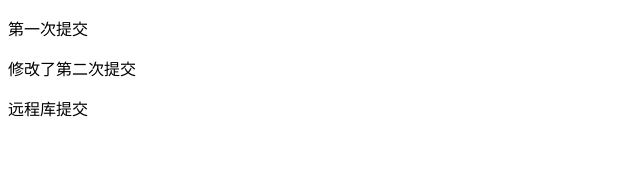
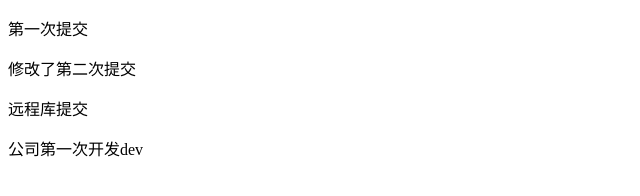
Before and after one commit to wangxinwl/git-demo, a plain HTML site: page index.html in a window 1280 px wide. Shown: the whole page, without its empty margins (0-640 px from the left). Drawn offline with Linux system fonts and the light colour scheme.

Commit message:
公司第一天完成dev

```diff
--- a/index.html
+++ b/index.html
@@ -14,6 +14,7 @@
     <p>修改了第二次提交</p>
 
     <p>远程库提交</p>
+    <p>公司第一次开发dev</p>
 
 </body>
 
```
